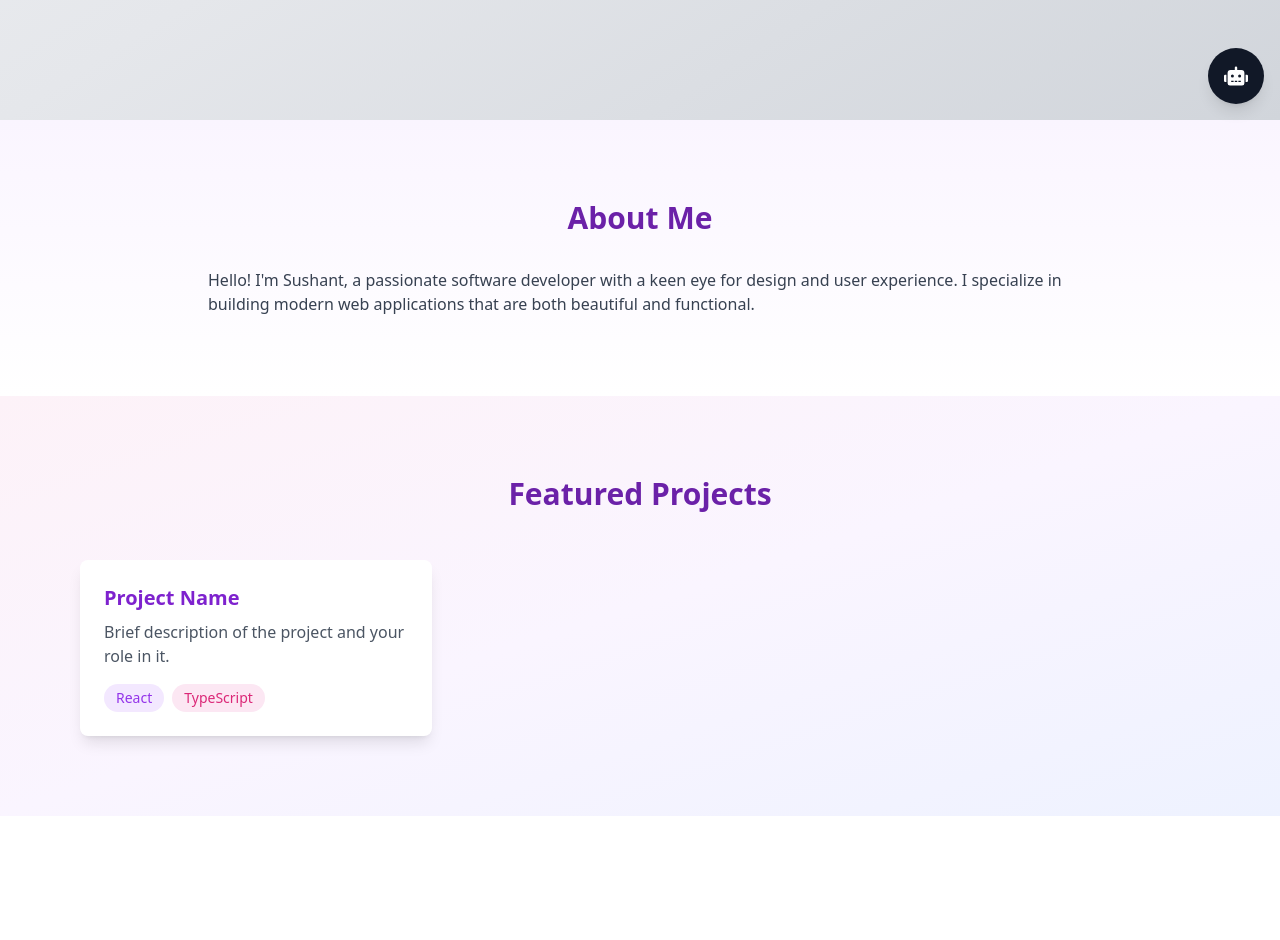
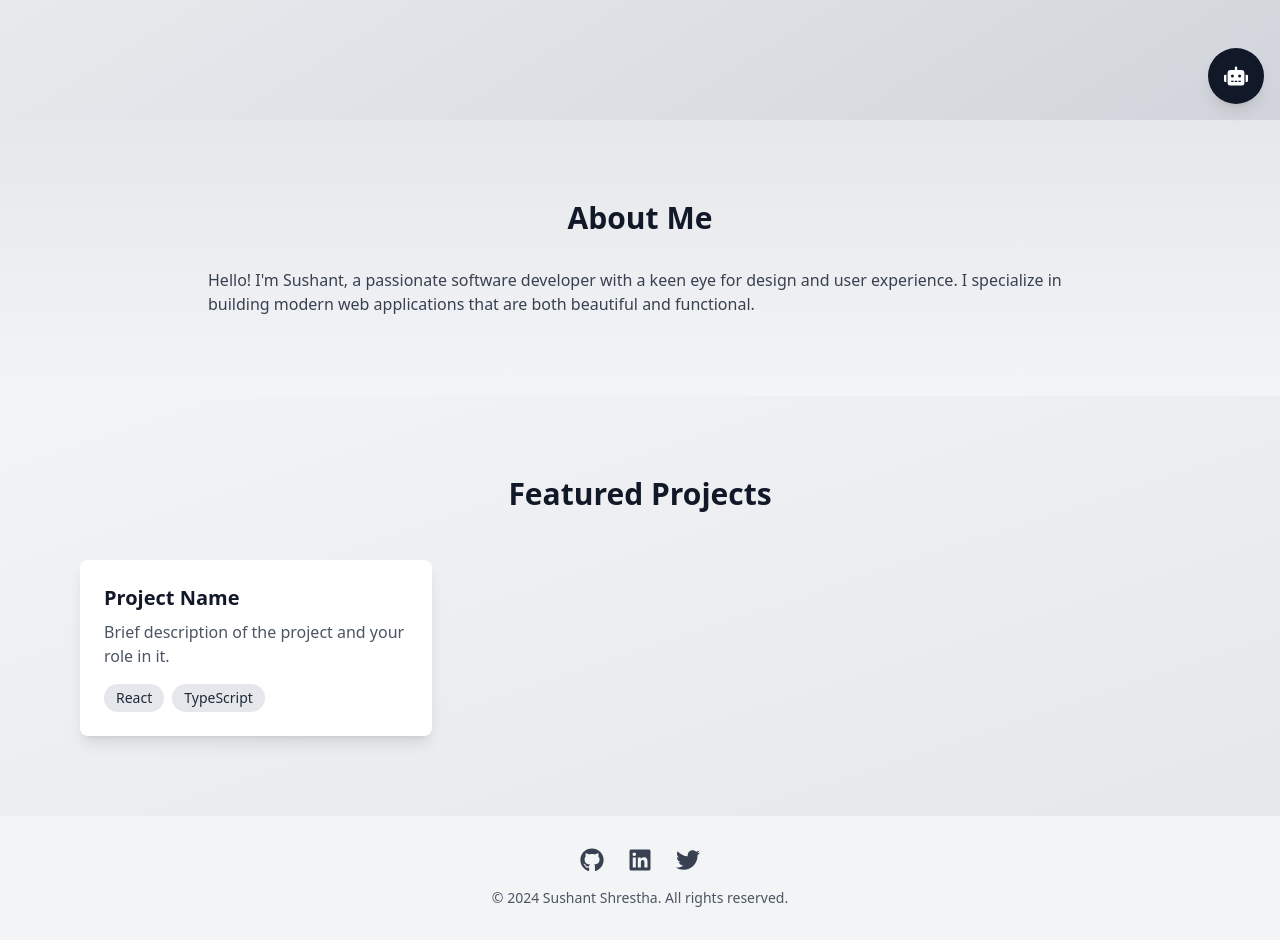
Before and after one commit to Sushant203/Portfolio, a React app: page / in a window 1280 px wide. Shown: the part 680-1620 px from the top of the page. Before the commit the page ends 1496 px from the top, so only its background shows below. Built offline with nearby package versions, Linux system fonts and the light colour scheme; the HTML template or start-up script is replaced by a standard one.

Commit message:
background color changed and footer edited

```diff
--- /dev/null
+++ b/src/components/footer/Footer.jsx
@@ -0,0 +1,48 @@
+import { FaGithub, FaLinkedin, FaTwitter } from 'react-icons/fa';
+
+const Footer = () => {
+  const currentYear = new Date().getFullYear();
+
+  return (
+    <footer className="bg-gray-100 dark:bg-gray-900 py-8">
+      <div className="container mx-auto px-4">
+        <div className="flex flex-col items-center space-y-4">
+          {/* Social Links */}
+          <div className="flex space-x-6">
+            <a
+              href="https://github.com/yourusername"
+              target="_blank"
+              rel="noopener noreferrer"
+              className="text-gray-700 dark:text-gray-300 hover:text-gray-900 dark:hover:text-white transition-colors"
+            >
+              <FaGithub className="text-2xl" />
+            </a>
+            <a
+              href="https://linkedin.com/in/yourusername"
+              target="_blank"
+              rel="noopener noreferrer"
+              className="text-gray-700 dark:text-gray-300 hover:text-gray-900 dark:hover:text-white transition-colors"
+            >
+              <FaLinkedin className="text-2xl" />
+            </a>
+            <a
+              href="https://twitter.com/yourusername"
+              target="_blank"
+              rel="noopener noreferrer"
+              className="text-gray-700 dark:text-gray-300 hover:text-gray-900 dark:hover:text-white transition-colors"
+            >
+              <FaTwitter className="text-2xl" />
+            </a>
+          </div>
+
+          {/* Copyright */}
+          <div className="text-gray-600 dark:text-gray-400 text-sm">
+            © {currentYear} Sushant Shrestha. All rights reserved.
+          </div>
+        </div>
+      </div>
+    </footer>
+  );
+};
+
+export default Footer;
--- a/src/components/layout/Layout.jsx
+++ b/src/components/layout/Layout.jsx
@@ -6,17 +6,21 @@ import Projects from "../pages/home/Projects";
 import { ThemeProvider } from "../context/ThemeContext";
 import Loader from '../layout/loader/Loader';
 import Chatbot from "../chatbot/Chatbot";
+import Footer from "../footer/Footer";
 
 function App() {
   return (
    <Loader >
      <Router>
       <ThemeProvider>
-        <div className="min-h-screen bg-white dark:bg-gray-900">
+        <div className="min-h-screen bg-white dark:bg-gray-900 flex flex-col">
           <Navbar />
-          <Hero />
-          <About />
-          <Projects />
+          <main className="flex-grow">
+            <Hero />
+            <About />
+            <Projects />
+          </main>
+          <Footer />
           <Chatbot />
         </div>
       </ThemeProvider>
--- a/src/components/pages/home/About.jsx
+++ b/src/components/pages/home/About.jsx
@@ -2,10 +2,10 @@ const About = () => {
   return (
     <section
       id="about"
-      className="py-20 bg-gradient-to-b from-purple-50 to-white dark:from-purple-900/50 dark:to-gray-900"
+      className="py-20 bg-gradient-to-b from-gray-200 to-gray-100 dark:from-gray-800 dark:to-gray-900"
     >
       <div className="max-w-4xl mx-auto px-4">
-        <h2 className="text-3xl font-bold text-center mb-8 text-purple-800 dark:text-purple-400">
+        <h2 className="text-3xl font-bold text-center mb-8 text-gray-900 dark:text-white">
           About Me
         </h2>
         <div className="prose lg:prose-lg mx-auto dark:prose-invert">
--- a/src/components/pages/home/Projects.jsx
+++ b/src/components/pages/home/Projects.jsx
@@ -2,26 +2,26 @@ const Projects = () => {
   return (
     <section
       id="projects"
-      className="py-20 bg-gradient-to-br from-pink-50 via-purple-50 to-indigo-50 dark:from-pink-900/20 dark:via-purple-900/20 dark:to-indigo-900/20"
+      className="py-20 bg-gradient-to-br from-gray-100 to-gray-200 dark:from-gray-900 dark:to-gray-800"
     >
       <div className="max-w-6xl mx-auto px-4">
-        <h2 className="text-3xl font-bold text-center mb-12 text-purple-800 dark:text-purple-400">
+        <h2 className="text-3xl font-bold text-center mb-12 text-gray-900 dark:text-white">
           Featured Projects
         </h2>
         <div className="grid grid-cols-1 md:grid-cols-2 lg:grid-cols-3 gap-8">
           <div className="bg-white dark:bg-gray-800 rounded-lg shadow-lg overflow-hidden transform hover:scale-105 transition duration-300">
             <div className="p-6">
-              <h3 className="text-xl font-semibold mb-2 text-purple-700 dark:text-purple-400">
+              <h3 className="text-xl font-semibold mb-2 text-gray-900 dark:text-white">
                 Project Name
               </h3>
               <p className="text-gray-600 dark:text-gray-300 mb-4">
                 Brief description of the project and your role in it.
               </p>
               <div className="flex gap-2">
-                <span className="px-3 py-1 bg-purple-100 dark:bg-purple-900/50 text-purple-600 dark:text-purple-400 text-sm rounded-full">
+                <span className="px-3 py-1 bg-gray-200 dark:bg-gray-700 text-gray-800 dark:text-gray-300 text-sm rounded-full">
                   React
                 </span>
-                <span className="px-3 py-1 bg-pink-100 dark:bg-pink-900/50 text-pink-600 dark:text-pink-400 text-sm rounded-full">
+                <span className="px-3 py-1 bg-gray-200 dark:bg-gray-700 text-gray-800 dark:text-gray-300 text-sm rounded-full">
                   TypeScript
                 </span>
               </div>
```
